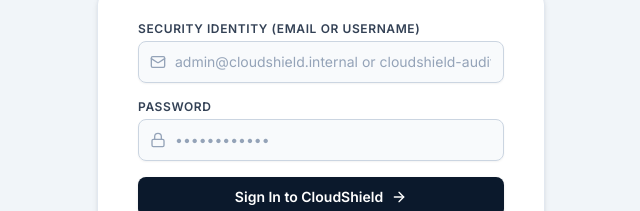
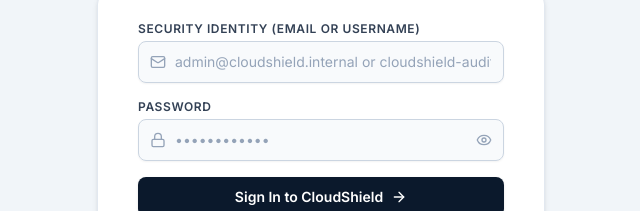
Before and after one commit to sampritlm/Cloudshield, a React (Vite) app in the folder frontend/: page / in a window 1280 px wide. Shown: the part 263-474 px from the top of the page, without its empty margins (319-959 px from the left). Built offline with nearby package versions, Linux system fonts and the light colour scheme; no server answers.

Commit message:
feat: add password visibility toggle eye icon to login input

```diff
--- a/frontend/src/pages/Login.tsx
+++ b/frontend/src/pages/Login.tsx
@@ -5,7 +5,9 @@
   Mail,
   AlertCircle,
   ArrowRight,
-  KeyRound
+  KeyRound,
+  Eye,
+  EyeOff
 } from 'lucide-react';
 import { useAuth } from '../context/AuthContext';
 
@@ -13,6 +15,7 @@
   const { login } = useAuth();
   const [email, setEmail] = useState('');
   const [password, setPassword] = useState('');
+  const [showPassword, setShowPassword] = useState(false);
   const [isLoading, setIsLoading] = useState(false);
   const [errorMessage, setErrorMessage] = useState<string | null>(null);
 
@@ -100,13 +103,26 @@
                   <Lock className="w-4 h-4" />
                 </div>
                 <input
-                  type="password"
+                  type={showPassword ? 'text' : 'password'}
                   required
                   placeholder="••••••••••••"
                   value={password}
                   onChange={(e) => setPassword(e.target.value)}
-                  className="block w-full pl-9 pr-3 py-2.5 text-sm bg-slate-50 border border-slate-300 rounded-lg text-slate-900 placeholder:text-slate-400 focus:bg-white focus:outline-none focus:ring-2 focus:ring-navy-900 focus:border-navy-900"
+                  className="block w-full pl-9 pr-10 py-2.5 text-sm bg-slate-50 border border-slate-300 rounded-lg text-slate-900 placeholder:text-slate-400 focus:bg-white focus:outline-none focus:ring-2 focus:ring-navy-900 focus:border-navy-900"
                 />
+                <button
+                  type="button"
+                  onClick={() => setShowPassword(!showPassword)}
+                  className="absolute inset-y-0 right-0 pr-3 flex items-center text-slate-400 hover:text-slate-600 transition-colors focus:outline-none"
+                  title={showPassword ? 'Hide password' : 'Show password'}
+                  aria-label={showPassword ? 'Hide password' : 'Show password'}
+                >
+                  {showPassword ? (
+                    <EyeOff className="w-4 h-4" />
+                  ) : (
+                    <Eye className="w-4 h-4" />
+                  )}
+                </button>
               </div>
             </div>
 
```
